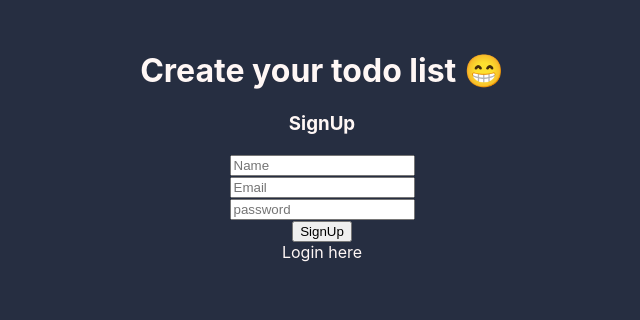
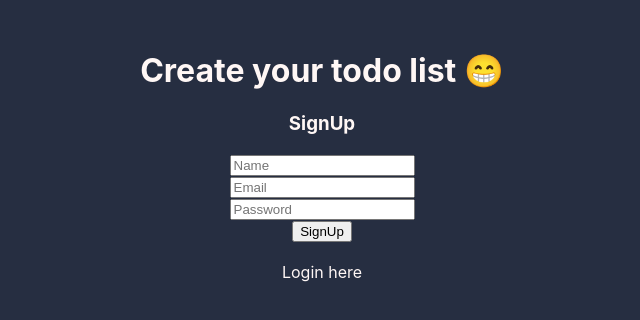
Before and after one commit to SalinasAlan/Todo, a Next.js app: page / in a window 1280 px wide. Both pictures are taken after a click on the link "Create an account here". Shown: the top 320 px of the page, without its empty margins (318-958 px from the left). Built offline with nearby package versions, Linux system fonts and the light colour scheme.

Commit message:
Added FormContainer

```diff
--- a/Components/Signup/Signup.js
+++ b/Components/Signup/Signup.js
@@ -1,6 +1,7 @@
 import app from '../../firebase';
 import { useCallback, useState } from 'react';
 import { useRouter } from 'next/router';
+import { FormContainer } from '../../styles/Containers/Container';
 
 const SignUp = () => {
 
@@ -46,21 +47,21 @@ const SignUp = () => {
     );
 
     return (
-        <>
+        <FormContainer>
             <h3>SignUp</h3>
             <form onSubmit={handleSignUp}>
                 <input type="text" placeholder="Name" name="name" />
                 <br />
                 <input type="email" placeholder="Email" name="email" />
                 <br />
-                <input type="password" placeholder="password" name="password" />
+                <input type="password" placeholder="Password" name="password" />
                 <br />
                 <p style={{ color: "#FF4832", margin: "0px" }}>{error}</p>
                 <button type="submit">
                     SignUp
                 </button>
             </form>
-        </>
+        </FormContainer>
     );
 }
 
```
